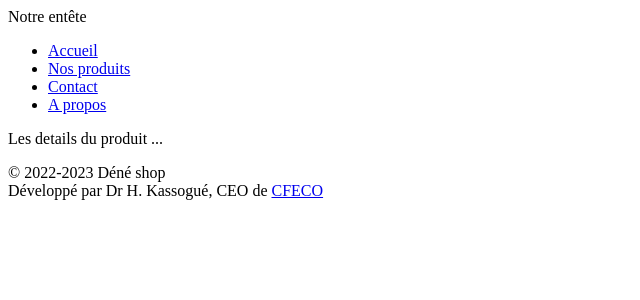
After one commit to Pelpav/eshop, a Django app: page /details in a window 1280 px wide. The commit adds this page. Shown: the top 300 px of the page, without its empty margins (0-640 px from the left). Run offline with Django 5.2, Linux system fonts and the light colour scheme.

Commit message:
Use of template heritage

```diff
--- a/eshop/urls.py
+++ b/eshop/urls.py
@@ -24,6 +24,7 @@ urlpatterns = [
     path('admin/', admin.site.urls),
     path('admin/', include('admin_volt.urls')),
     path('', views.home, name='home'),
+    path('details', views.details, name='details'),
 ]
 
 urlpatterns += static(settings.MEDIA_URL, document_root=settings.MEDIA_ROOT)
--- /dev/null
+++ b/front/templates/front/details.html
@@ -0,0 +1,5 @@
+{% extends "base.html" %}
+
+{% block content %}
+    Les details du produit ...
+{% endblock content %}
--- a/front/views.py
+++ b/front/views.py
@@ -4,3 +4,6 @@ from django.http import HttpResponse
 def home(request):
     # return HttpResponse("<h1>Bienvenue</h1>")
     return render(request, 'front/index.html', {})
+
+def details(request):
+    return render(request, 'front/details.html', {})
--- /dev/null
+++ b/templates/base.html
@@ -0,0 +1,29 @@
+<!DOCTYPE html>
+<html>
+<head>
+<title>{% block title %} Déné shop {% endblock %}</title>
+</head>
+<body>
+<header>Notre entête</header>
+<nav>
+{% block nav %}
+<ul>
+<li><a href="{% url 'home' %}">Accueil</a></li>
+<li><a href="#">Nos produits</a> </li>
+<li><a href="#">Contact</a></li>
+<li><a href="#">A propos</a></li>
+</ul>
+{% endblock %}
+</nav>
+<section>
+{% block content %}
+Le contenu de ma page!
+{% endblock %}
+</section>
+<footer>
+<p> &copy; 2022-2023 Déné shop <br>
+Développé par Dr H. Kassogué, CEO de
+<a target="_blank" href="http://www.cfeco.ml/">CFECO</a></p>
+</footer>
+</body>
+</html>
```
Also changed, not shown: front/templates/front/index.html (+7 -9 lines), 1 other file.
